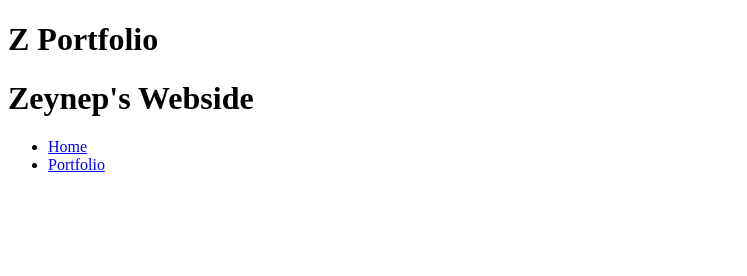
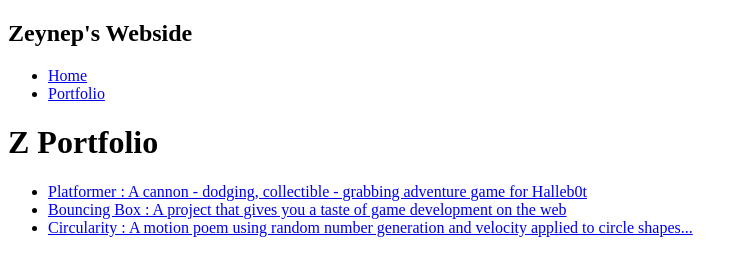
Before and after one commit to zzynep/zzynep.github.io, a plain HTML site: page portfolio.html in a window 1280 px wide. Shown: the whole page, without its empty margins (0-747 px from the left). Drawn offline with Linux system fonts and the light colour scheme.

Commit message:
add index.html and css files

```diff
--- a/portfolio.html
+++ b/portfolio.html
@@ -1,4 +1,4 @@
-<!DOCTYPE HTML>
+<!DOCTYPE html>
 <html>
   <head>
     <title>Zeynep's Website</title>
@@ -8,16 +8,6 @@
     <div id="all-contents">
       <nav>
         <!-- Nav stuff here...-->
-
-        </nav>
-        <main></main>
-            <div class="content">
-                <h1> Z Portfolio</h1>
-                <ul id="portfolio">
-
-                </ul>
-            </div>
-        </main>
         <h1>Zeynep's Webside</h1>
         <ul id="nav-ul">
           <li class="nav-li">
@@ -28,7 +18,31 @@
           </li>
         </ul>
       </nav>
-
+      <main>
+        <div class="content">
+          <h1>Z Portfolio</h1>
+          <ul id="portfolio">
+            <li>
+              <a href="projects/platformer/"
+                >Platformer : A cannon - dodging, collectible - grabbing
+                adventure game for Halleb0t</a
+              >
+            </li>
+            <li>
+              <a href="projects/bouncing-box/"
+                >Bouncing Box : A project that gives you a taste of game
+                development on the web
+              </a>
+            </li>
+            <li>
+              <a href="projects/circularity/"
+                >Circularity : A motion poem using random number generation and
+                velocity applied to circle shapes...</a
+              >
+            </li>
+          </ul>
+        </div>
+      </main>
     </div>
   </body>
 </html>
```
Lines whose indentation alone changed are shown as unchanged.
